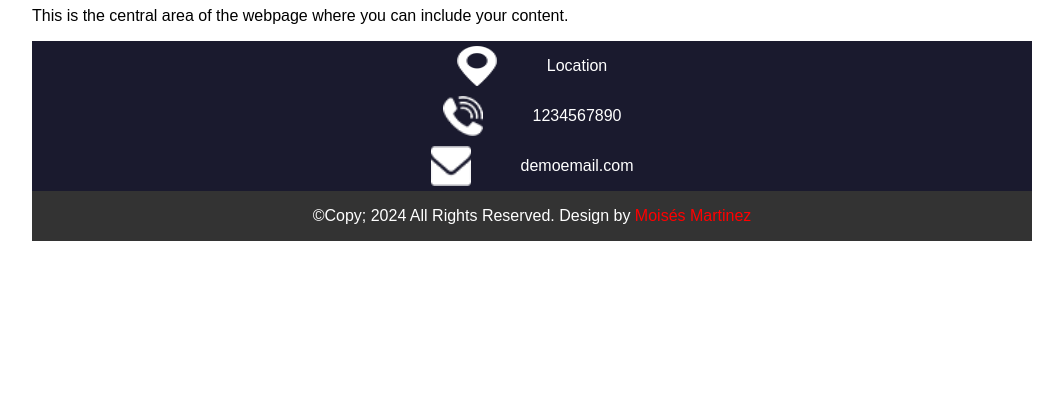
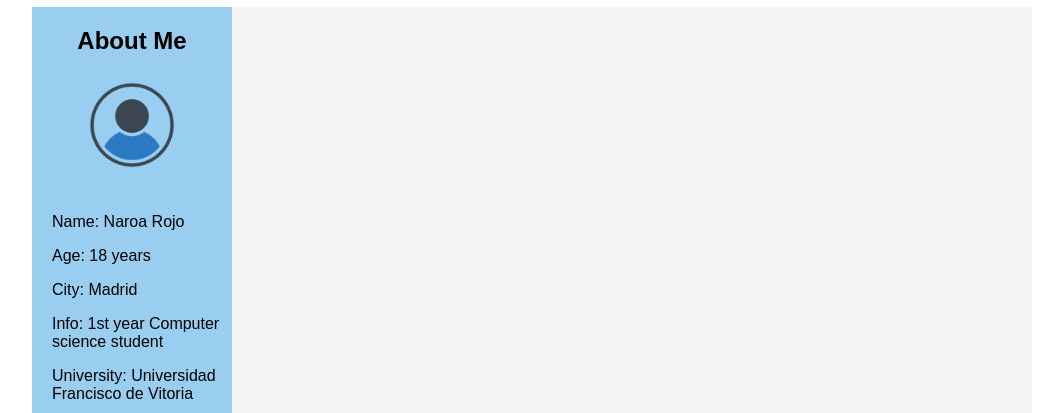
Before and after one commit to naroa-rojo-perruca/my_first_web_page_2025, a plain HTML site: page index.html in a window 1280 px wide. Shown: the part 141-554 px from the top of the page, without its empty margins (108-1171 px from the left). Drawn offline with Linux system fonts and the light colour scheme.

Commit message:
"Adding an about-me section with images"

```diff
--- a/index.html
+++ b/index.html
@@ -71,6 +71,7 @@ nav a.active {
 }
 
 .footer-section {
+    clear:both;
     max-width: 1000px;
     width: 100%;
     background-color: #333;
@@ -79,11 +80,13 @@ nav a.active {
 }
 
 .footer-section a {
+    clear: both;
     color: red;
     text-decoration: none;
 }
 
 .footer-section a:hover {
+    clear: both;
     text-decoration: underline;
 }
 
@@ -91,8 +94,10 @@ nav a.active {
     height: 800px;
     display:flex;
     flex-direction: column;
-    justify-content: center;
-    align-items: center;
+    /* justify-content: center;*/
+    /*align-items: center; */
+    justify-content: flex-start;
+    align-items: flex-start;
     background-color: #f5f5f5;
 }
 
@@ -122,9 +127,25 @@ nav a.active {
 
 }
 
+.about-me{
+    text-align: center;
+    width: 200px;
+    height: 800px;
+   background-color: #9acef0;
+}
+.user-icon {
+    width: 100px;
+    height: 100px;
+}
+
 .menu-icon{
     width: 40px;
     height: 40px;
+}
+
+p {
+    margin-left: 20px;
+    text-align: left;
 }
 </style>
 </head>
@@ -144,8 +165,20 @@ nav a.active {
 
 <div class="container">
     <h1>Welcome to the Webpage</h1>
-    <p>This is the central area of the webpage where you can include your content.</p>
+    <div class="content">
+        <div class="about-me">
+            <h2>About Me</h2>
+            <img src="./images/user.png" class="user-icon">
+            </br></br>
+            <p>Name: Naroa Rojo</p>
+            <p>Age: 18 years</p>
+            <p>City: Madrid</p>
+            <p>Info: 1st year Computer science student </p>
+            <p>University: Universidad Francisco de Vitoria</p>
+            <img src="./images/logo-uni.png" class="user-icon">
 
+        </div>
+    </div>
     <div class="menu">
         <div class="menu-content">
             <img src="./images/location-white.png" alt="Location Icon" class="menu-icon">
```
Also changed, not shown: images/logo-uni.png (added), images/user.png (added), 3 other files.
